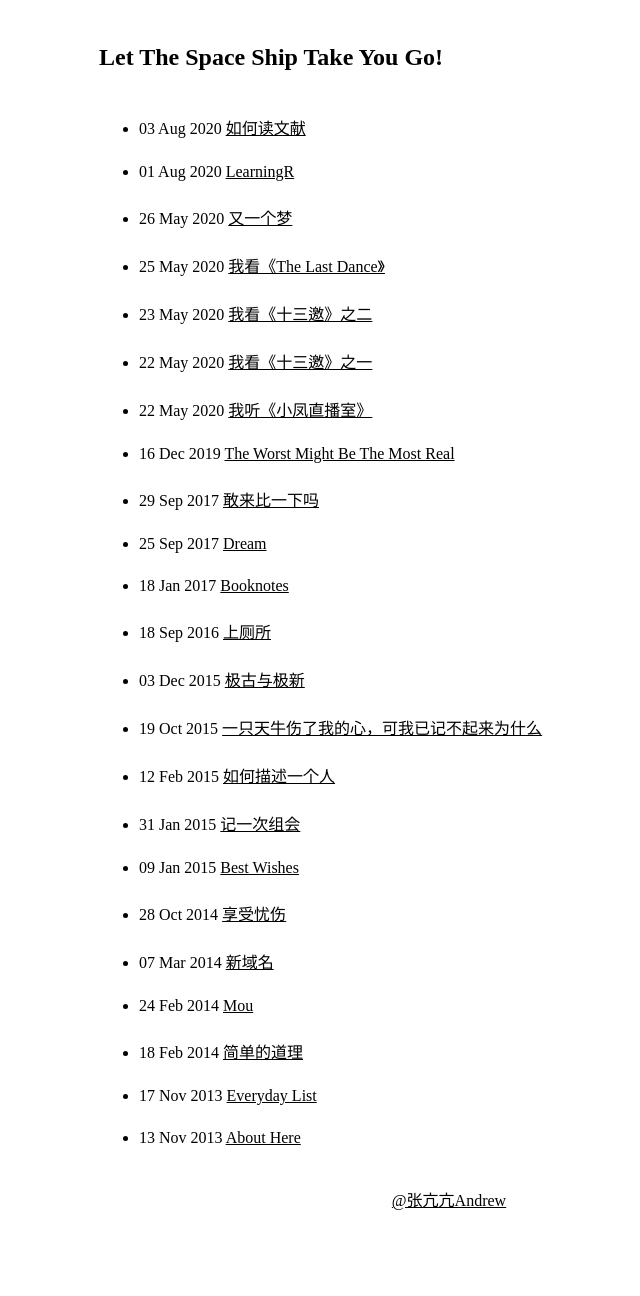
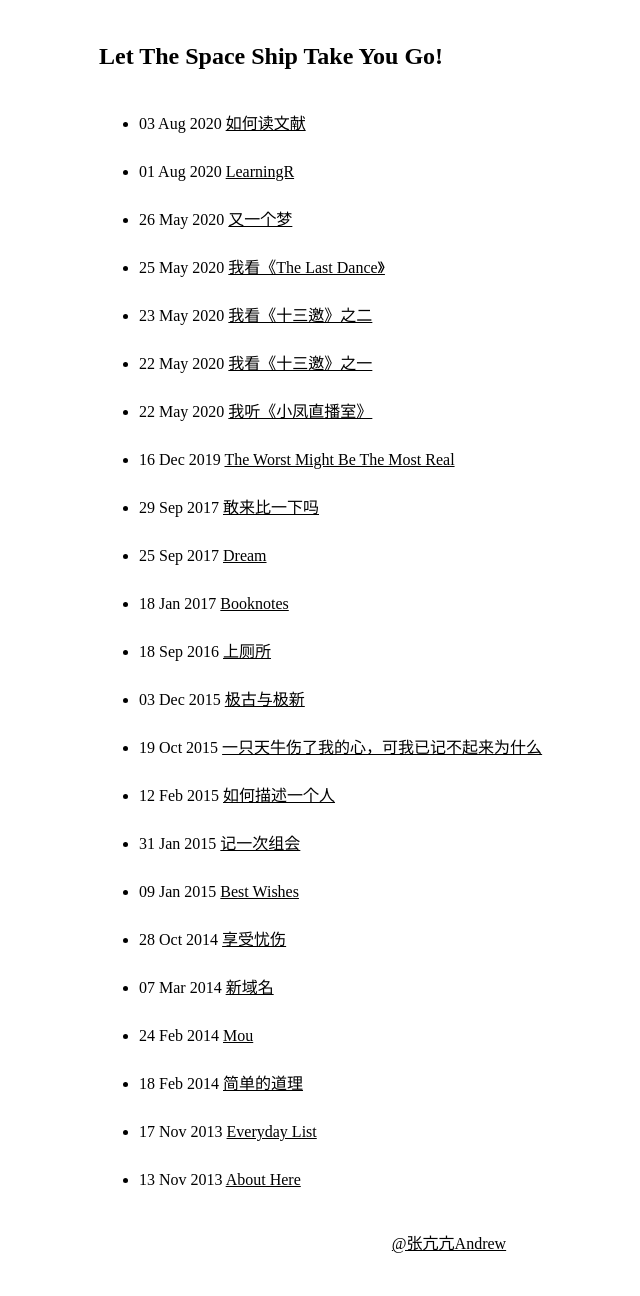
Before and after one commit to zkkandrew/blog-github, a Jekyll site: the page built from index.html, in a window 1280 px wide. Shown: the whole page, without its empty margins (191-831 px from the left). Built offline with Jekyll 4.4.1, drawn with Linux system fonts in a browser that asks for light colours; comment, search, counter and statistics services are not loaded; before the commit the page ends 1251 px from its top, so only the background shows below that.

Commit message:
change unit of font-size and line-height to rem
For adjustable fonts and lines.

```diff
--- a/_layouts/default.html
+++ b/_layouts/default.html
@@ -6,7 +6,8 @@
 		<link rel="shortcut icon" href="favicon.ico" />
 		<style type="text/css">
 			a{color:black;}
-			body{width:700px;margin:0 auto;}
+			body{width:700px;margin:0 auto;font-size:1rem;line-height:1.5rem;}
+
 		</style>
 　　</head>
 　　<body>
```
